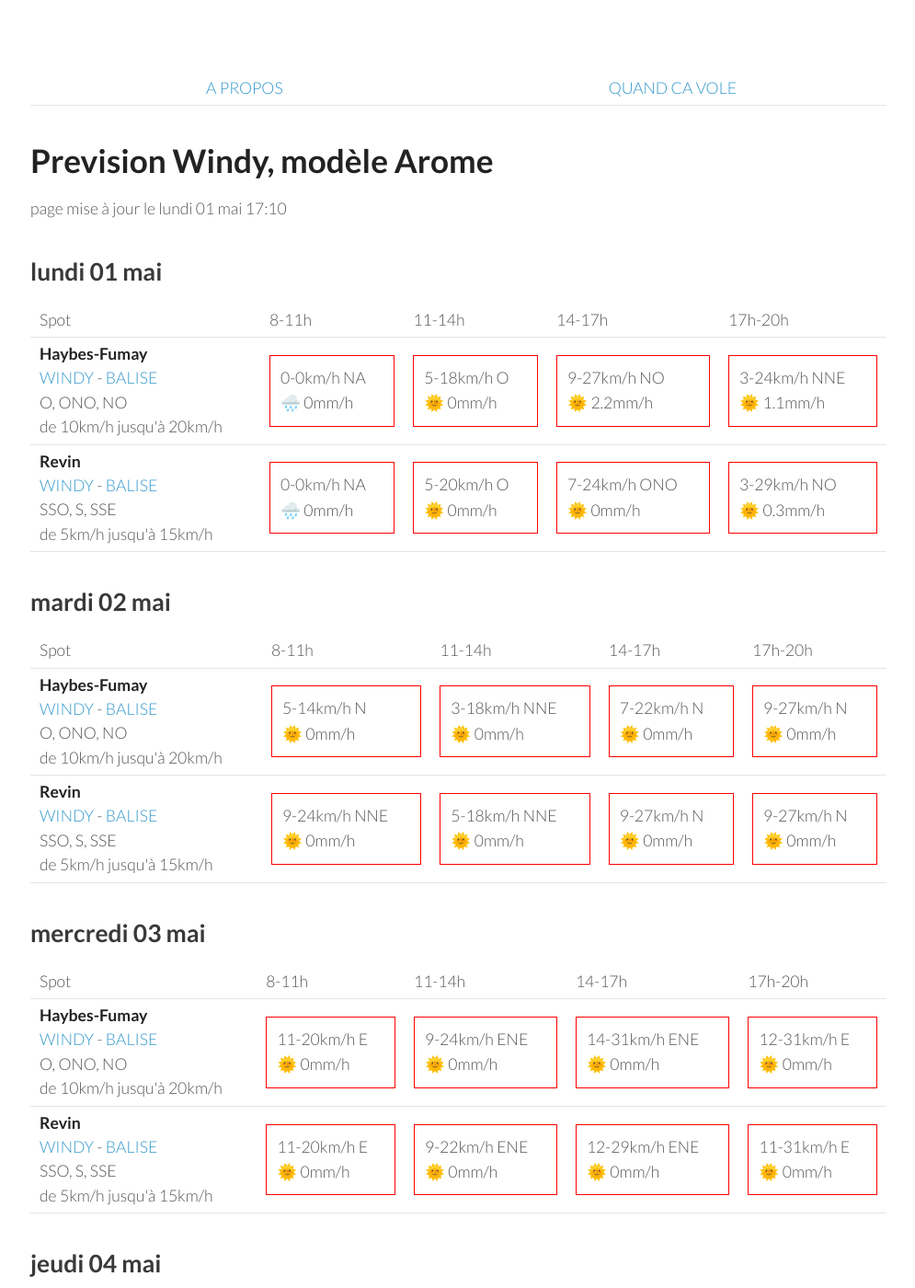
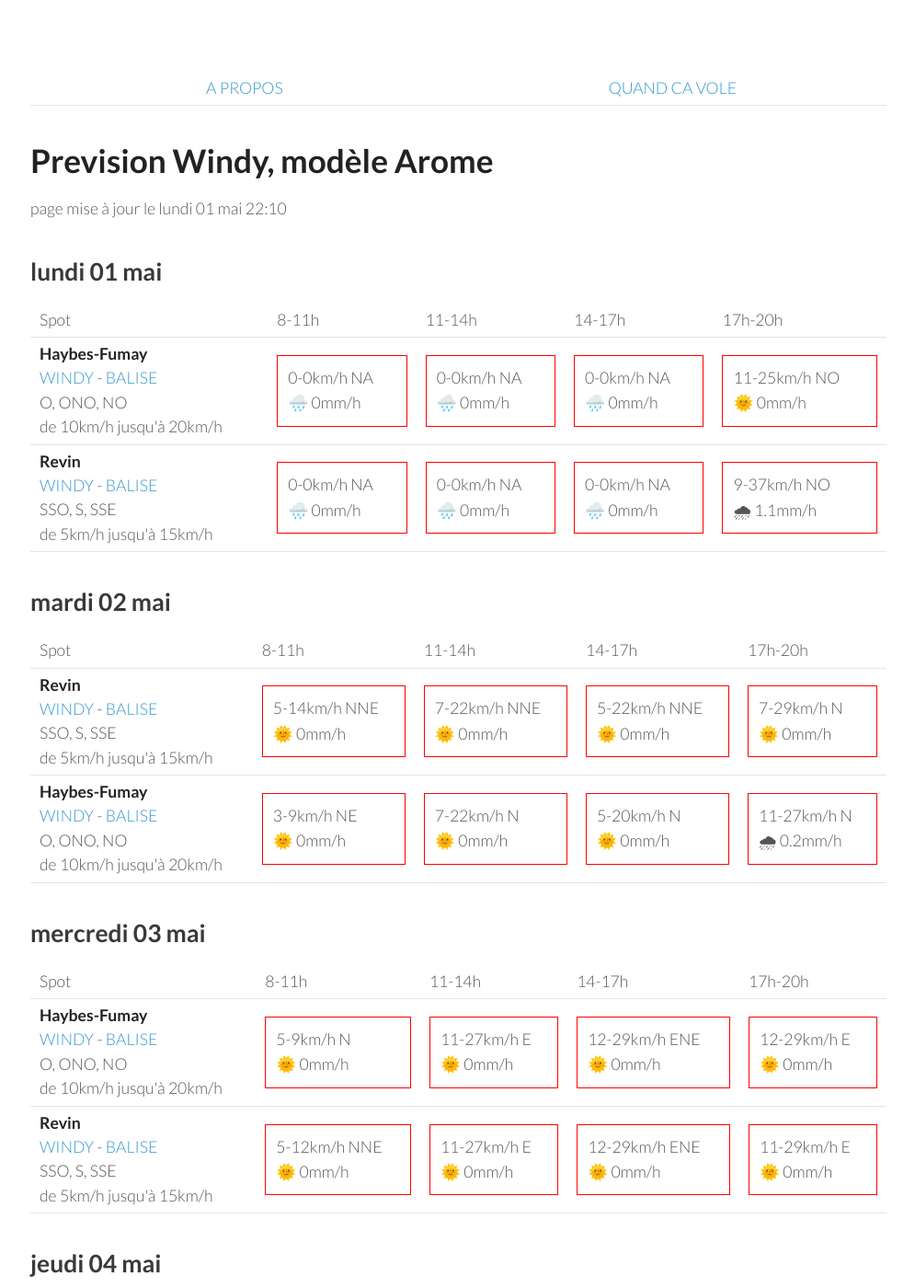
Before and after one commit to parapente-dans-le-nord/parapente-dans-le-nord.github.io, a Jekyll site: the page built from ardennes.markdown, in a window 1280 px wide and 1400 px high. Shown: the whole window at 92% size, without its empty margins (25-1020 px from the left). Built offline with Jekyll 4.4.1, drawn with Linux system fonts in a browser that asks for light colours; some of the changed text lies outside the part shown.

Commit message:
update index.markdown

```diff
--- a/ardennes.markdown
+++ b/ardennes.markdown
@@ -7,7 +7,7 @@ title:  "Tous les spots"
 {: .links}
 
 # Prevision Windy, modèle Arome
-page mise à jour le lundi 01 mai 17:10
+page mise à jour le lundi 01 mai 22:10
 
 ## lundi 01 mai
 
@@ -25,18 +25,18 @@ page mise à jour le lundi 01 mai 17:10
         <td><strong>Haybes-Fumay</strong><br><a href="https://windy.com/49.998/4.715?49.913,4.738,10">WINDY</a> - <span class=""><a href="http://www.balisemeteo.com/balise.php?idBalise=104">BALISE</a> </span><br> <span class="vent-favorable">O, ONO, NO</span><br><span class="force-vent">de 10km/h jusqu'à 20km/h</span> </td>
 
             <td><div class="not-flyable"><p>0-0km/h NA</p><p>🌧️ 0mm/h</p></div></td>
-            <td><div class="not-flyable"><p>5-18km/h O</p><p>🌞 0mm/h</p></div></td>
-            <td><div class="not-flyable"><p>9-27km/h NO</p><p>🌞 2.2mm/h</p></div></td>
-            <td><div class="not-flyable"><p>3-24km/h NNE</p><p>🌞 1.1mm/h</p></div></td>
+            <td><div class="not-flyable"><p>0-0km/h NA</p><p>🌧️ 0mm/h</p></div></td>
+            <td><div class="not-flyable"><p>0-0km/h NA</p><p>🌧️ 0mm/h</p></div></td>
+            <td><div class="not-flyable"><p>11-25km/h NO</p><p>🌞 0mm/h</p></div></td>
 
     </tr>
 <tr>
         <td><strong>Revin</strong><br><a href="https://windy.com/49.948/4.625?49.543,4.625,8">WINDY</a> - <span class=""><a href="http://www.balisemeteo.com/balise.php?idBalise=5019">BALISE</a> </span><br> <span class="vent-favorable">SSO, S, SSE</span><br><span class="force-vent">de 5km/h jusqu'à 15km/h</span> </td>
 
             <td><div class="not-flyable"><p>0-0km/h NA</p><p>🌧️ 0mm/h</p></div></td>
-            <td><div class="not-flyable"><p>5-20km/h O</p><p>🌞 0mm/h</p></div></td>
-            <td><div class="not-flyable"><p>7-24km/h ONO</p><p>🌞 0mm/h</p></div></td>
-            <td><div class="not-flyable"><p>3-29km/h NO</p><p>🌞 0.3mm/h</p></div></td>
+            <td><div class="not-flyable"><p>0-0km/h NA</p><p>🌧️ 0mm/h</p></div></td>
+            <td><div class="not-flyable"><p>0-0km/h NA</p><p>🌧️ 0mm/h</p></div></td>
+            <td><div class="not-flyable"><p>9-37km/h NO</p><p>🌧 1.1mm/h</p></div></td>
 
     </tr>
 
@@ -56,22 +56,22 @@ page mise à jour le lundi 01 mai 17:10
       <td>17h-20h</td>
     </tr>
 <tr>
-        <td><strong>Haybes-Fumay</strong><br><a href="https://windy.com/49.998/4.715?49.913,4.738,10">WINDY</a> - <span class=""><a href="http://www.balisemeteo.com/balise.php?idBalise=104">BALISE</a> </span><br> <span class="vent-favorable">O, ONO, NO</span><br><span class="force-vent">de 10km/h jusqu'à 20km/h</span> </td>
+        <td><strong>Revin</strong><br><a href="https://windy.com/49.948/4.625?49.543,4.625,8">WINDY</a> - <span class=""><a href="http://www.balisemeteo.com/balise.php?idBalise=5019">BALISE</a> </span><br> <span class="vent-favorable">SSO, S, SSE</span><br><span class="force-vent">de 5km/h jusqu'à 15km/h</span> </td>
 
-            <td><div class="not-flyable"><p>5-14km/h N</p><p>🌞 0mm/h</p></div></td>
-            <td><div class="not-flyable"><p>3-18km/h NNE</p><p>🌞 0mm/h</p></div></td>
-            <td><div class="not-flyable"><p>7-22km/h N</p><p>🌞 0mm/h</p></div></td>
-            <td><div class="not-flyable"><p>9-27km/h N</p><p>🌞 0mm/h</p></div></td>
+            <td><div class="not-flyable"><p>5-14km/h NNE</p><p>🌞 0mm/h</p></div></td>
+            <td><div class="not-flyable"><p>7-22km/h NNE</p><p>🌞 0mm/h</p></div></td>
+            <td><div class="not-flyable"><p>5-22km/h NNE</p><p>🌞 0mm/h</p></div></td>
+            <td><div class="not-flyable"><p>7-29km/h N</p><p>🌞 0mm/h</p></div></td>
 
 
     </tr>
 <tr>
-        <td><strong>Revin</strong><br><a href="https://windy.com/49.948/4.625?49.543,4.625,8">WINDY</a> - <span class=""><a href="http://www.balisemeteo.com/balise.php?idBalise=5019">BALISE</a> </span><br> <span class="vent-favorable">SSO, S, SSE</span><br><span class="force-vent">de 5km/h jusqu'à 15km/h</span> </td>
+        <td><strong>Haybes-Fumay</strong><br><a href="https://windy.com/49.998/4.715?49.913,4.738,10">WINDY</a> - <span class=""><a href="http://www.balisemeteo.com/balise.php?idBalise=104">BALISE</a> </span><br> <span class="vent-favorable">O, ONO, NO</span><br><span class="force-vent">de 10km/h jusqu'à 20km/h</span> </td>
 
-            <td><div class="not-flyable"><p>9-24km/h NNE</p><p>🌞 0mm/h</p></div></td>
-            <td><div class="not-flyable"><p>5-18km/h NNE</p><p>🌞 0mm/h</p></div></td>
-            <td><div class="not-flyable"><p>9-27km/h N</p><p>🌞 0mm/h</p></div></td>
-            <td><div class="not-flyable"><p>9-27km/h N</p><p>🌞 0mm/h</p></div></td>
+            <td><div class="not-flyable"><p>3-9km/h NE</p><p>🌞 0mm/h</p></div></td>
+            <td><div class="not-flyable"><p>7-22km/h N</p><p>🌞 0mm/h</p></div></td>
+            <td><div class="not-flyable"><p>5-20km/h N</p><p>🌞 0mm/h</p></div></td>
+            <td><div class="not-flyable"><p>11-27km/h N</p><p>🌧 0.2mm/h</p></div></td>
 
 
     </tr>
@@ -94,20 +94,20 @@ page mise à jour le lundi 01 mai 17:10
 <tr>
         <td><strong>Haybes-Fumay</strong><br><a href="https://windy.com/49.998/4.715?49.913,4.738,10">WINDY</a> - <span class=""><a href="http://www.balisemeteo.com/balise.php?idBalise=104">BALISE</a> </span><br> <span class="vent-favorable">O, ONO, NO</span><br><span class="force-vent">de 10km/h jusqu'à 20km/h</span> </td>
 
-            <td><div class="not-flyable"><p>11-20km/h E</p><p>🌞 0mm/h</p></div></td>
-            <td><div class="not-flyable"><p>9-24km/h ENE</p><p>🌞 0mm/h</p></div></td>
-            <td><div class="not-flyable"><p>14-31km/h ENE</p><p>🌞 0mm/h</p></div></td>
-            <td><div class="not-flyable"><p>12-31km/h E</p><p>🌞 0mm/h</p></div></td>
+            <td><div class="not-flyable"><p>5-9km/h N</p><p>🌞 0mm/h</p></div></td>
+            <td><div class="not-flyable"><p>11-27km/h E</p><p>🌞 0mm/h</p></div></td>
+            <td><div class="not-flyable"><p>12-29km/h ENE</p><p>🌞 0mm/h</p></div></td>
+            <td><div class="not-flyable"><p>12-29km/h E</p><p>🌞 0mm/h</p></div></td>
 
 
     </tr>
 <tr>
         <td><strong>Revin</strong><br><a href="https://windy.com/49.948/4.625?49.543,4.625,8">WINDY</a> - <span class=""><a href="http://www.balisemeteo.com/balise.php?idBalise=5019">BALISE</a> </span><br> <span class="vent-favorable">SSO, S, SSE</span><br><span class="force-vent">de 5km/h jusqu'à 15km/h</span> </td>
 
-            <td><div class="not-flyable"><p>11-20km/h E</p><p>🌞 0mm/h</p></div></td>
-            <td><div class="not-flyable"><p>9-22km/h ENE</p><p>🌞 0mm/h</p></div></td>
+            <td><div class="not-flyable"><p>5-12km/h NNE</p><p>🌞 0mm/h</p></div></td>
+            <td><div class="not-flyable"><p>11-27km/h E</p><p>🌞 0mm/h</p></div></td>
             <td><div class="not-flyable"><p>12-29km/h ENE</p><p>🌞 0mm/h</p></div></td>
-            <td><div class="not-flyable"><p>11-31km/h E</p><p>🌞 0mm/h</p></div></td>
+            <td><div class="not-flyable"><p>11-29km/h E</p><p>🌞 0mm/h</p></div></td>
 
 
     </tr>
@@ -130,19 +130,19 @@ page mise à jour le lundi 01 mai 17:10
 <tr>
         <td><strong>Revin</strong><br><a href="https://windy.com/49.948/4.625?49.543,4.625,8">WINDY</a> - <span class=""><a href="http://www.balisemeteo.com/balise.php?idBalise=5019">BALISE</a> </span><br> <span class="vent-favorable">SSO, S, SSE</span><br><span class="force-vent">de 5km/h jusqu'à 15km/h</span> </td>
 
-            <td><div class="not-flyable"><p>18-35km/h SE</p><p>🌞 0mm/h</p></div></td>
+            <td><div class="not-flyable"><p>16-31km/h SE</p><p>🌞 0mm/h</p></div></td>
             <td><div class="not-flyable"><p>20-40km/h SE</p><p>🌞 0mm/h</p></div></td>
-            <td><div class="not-flyable"><p>18-40km/h SE</p><p>🌞 0mm/h</p></div></td>
-            <td><div class="not-flyable"><p>18-40km/h S</p><p>🌞 0mm/h</p></div></td>
+            <td><div class="not-flyable"><p>20-44km/h SSE</p><p>🌞 0mm/h</p></div></td>
+            <td><div class="not-flyable"><p>20-40km/h S</p><p>🌞 0mm/h</p></div></td>
 
 
     </tr>
 <tr>
         <td><strong>Haybes-Fumay</strong><br><a href="https://windy.com/49.998/4.715?49.913,4.738,10">WINDY</a> - <span class=""><a href="http://www.balisemeteo.com/balise.php?idBalise=104">BALISE</a> </span><br> <span class="vent-favorable">O, ONO, NO</span><br><span class="force-vent">de 10km/h jusqu'à 20km/h</span> </td>
 
-            <td><div class="not-flyable"><p>18-37km/h SE</p><p>🌞 0mm/h</p></div></td>
-            <td><div class="not-flyable"><p>20-40km/h SE</p><p>🌞 0mm/h</p></div></td>
-            <td><div class="not-flyable"><p>18-40km/h SSE</p><p>🌞 0mm/h</p></div></td>
+            <td><div class="not-flyable"><p>16-33km/h SE</p><p>🌞 0mm/h</p></div></td>
+            <td><div class="not-flyable"><p>18-40km/h SE</p><p>🌞 0mm/h</p></div></td>
+            <td><div class="not-flyable"><p>18-44km/h SSE</p><p>🌞 0mm/h</p></div></td>
             <td><div class="not-flyable"><p>18-40km/h S</p><p>🌞 0mm/h</p></div></td>
 
 
@@ -166,20 +166,20 @@ page mise à jour le lundi 01 mai 17:10
 <tr>
         <td><strong>Revin</strong><br><a href="https://windy.com/49.948/4.625?49.543,4.625,8">WINDY</a> - <span class=""><a href="http://www.balisemeteo.com/balise.php?idBalise=5019">BALISE</a> </span><br> <span class="vent-favorable">SSO, S, SSE</span><br><span class="force-vent">de 5km/h jusqu'à 15km/h</span> </td>
 
-            <td><div class="not-flyable"><p>14-27km/h SSO</p><p>🌞 0mm/h</p></div></td>
-            <td><div class="not-flyable"><p>18-33km/h SO</p><p>🌧 0.6mm/h</p></div></td>
+            <td><div class="not-flyable"><p>16-29km/h SSO</p><p>🌞 0mm/h</p></div></td>
+            <td><div class="not-flyable"><p>18-38km/h SO</p><p>🌞 0mm/h</p></div></td>
             <td><div class="not-flyable"><p>20-44km/h SO</p><p>🌧 0.5mm/h</p></div></td>
-            <td><div class="not-flyable"><p>20-50km/h SO</p><p>🌧 1.3mm/h</p></div></td>
+            <td><div class="not-flyable"><p>18-44km/h SO</p><p>🌧 0.7mm/h</p></div></td>
 
 
     </tr>
 <tr>
         <td><strong>Haybes-Fumay</strong><br><a href="https://windy.com/49.998/4.715?49.913,4.738,10">WINDY</a> - <span class=""><a href="http://www.balisemeteo.com/balise.php?idBalise=104">BALISE</a> </span><br> <span class="vent-favorable">O, ONO, NO</span><br><span class="force-vent">de 10km/h jusqu'à 20km/h</span> </td>
 
-            <td><div class="not-flyable"><p>14-29km/h SSO</p><p>🌞 0mm/h</p></div></td>
-            <td><div class="not-flyable"><p>18-37km/h SO</p><p>🌧 0.4mm/h</p></div></td>
-            <td><div class="not-flyable"><p>20-46km/h SO</p><p>🌧 0.5mm/h</p></div></td>
-            <td><div class="not-flyable"><p>22-51km/h SO</p><p>🌧 0.6mm/h</p></div></td>
+            <td><div class="not-flyable"><p>16-31km/h SSO</p><p>🌞 0mm/h</p></div></td>
+            <td><div class="not-flyable"><p>20-40km/h SO</p><p>🌞 0mm/h</p></div></td>
+            <td><div class="not-flyable"><p>20-44km/h SO</p><p>🌧 0.4mm/h</p></div></td>
+            <td><div class="not-flyable"><p>20-46km/h SO</p><p>🌧 1mm/h</p></div></td>
 
 
     </tr>
@@ -202,10 +202,10 @@ page mise à jour le lundi 01 mai 17:10
 <tr>
         <td><strong>Revin</strong><br><a href="https://windy.com/49.948/4.625?49.543,4.625,8">WINDY</a> - <span class=""><a href="http://www.balisemeteo.com/balise.php?idBalise=5019">BALISE</a> </span><br> <span class="vent-favorable">SSO, S, SSE</span><br><span class="force-vent">de 5km/h jusqu'à 15km/h</span> </td>
 
-            <td><div class="flyable"><p>7-14km/h SSE</p><p>🌞 0mm/h</p></div></td>
-            <td><div class="not-flyable"><p>9-22km/h SSO</p><p>🌧 0.2mm/h</p></div></td>
-            <td><div class="not-flyable"><p>11-25km/h SSO</p><p>🌧 0.2mm/h</p></div></td>
-            <td><div class="not-flyable"><p>9-25km/h SSO</p><p>🌞 0mm/h</p></div></td>
+            <td><div class="not-flyable"><p>9-18km/h SSE</p><p>🌞 0mm/h</p></div></td>
+            <td><div class="not-flyable"><p>9-24km/h S</p><p>🌞 0mm/h</p></div></td>
+            <td><div class="not-flyable"><p>9-24km/h S</p><p>🌧 0.3mm/h</p></div></td>
+            <td><div class="not-flyable"><p>9-24km/h S</p><p>🌧 0.2mm/h</p></div></td>
 
 
     </tr>
@@ -213,9 +213,9 @@ page mise à jour le lundi 01 mai 17:10
         <td><strong>Haybes-Fumay</strong><br><a href="https://windy.com/49.998/4.715?49.913,4.738,10">WINDY</a> - <span class=""><a href="http://www.balisemeteo.com/balise.php?idBalise=104">BALISE</a> </span><br> <span class="vent-favorable">O, ONO, NO</span><br><span class="force-vent">de 10km/h jusqu'à 20km/h</span> </td>
 
             <td><div class="not-flyable"><p>9-18km/h S</p><p>🌞 0mm/h</p></div></td>
-            <td><div class="not-flyable"><p>9-20km/h SSO</p><p>🌧 0.2mm/h</p></div></td>
-            <td><div class="not-flyable"><p>11-25km/h SSO</p><p>🌞 0mm/h</p></div></td>
-            <td><div class="not-flyable"><p>9-25km/h SSO</p><p>🌞 0mm/h</p></div></td>
+            <td><div class="not-flyable"><p>9-24km/h S</p><p>🌞 0mm/h</p></div></td>
+            <td><div class="not-flyable"><p>9-24km/h S</p><p>🌧 0.3mm/h</p></div></td>
+            <td><div class="not-flyable"><p>9-24km/h S</p><p>🌧 0.3mm/h</p></div></td>
 
 
     </tr>
```
